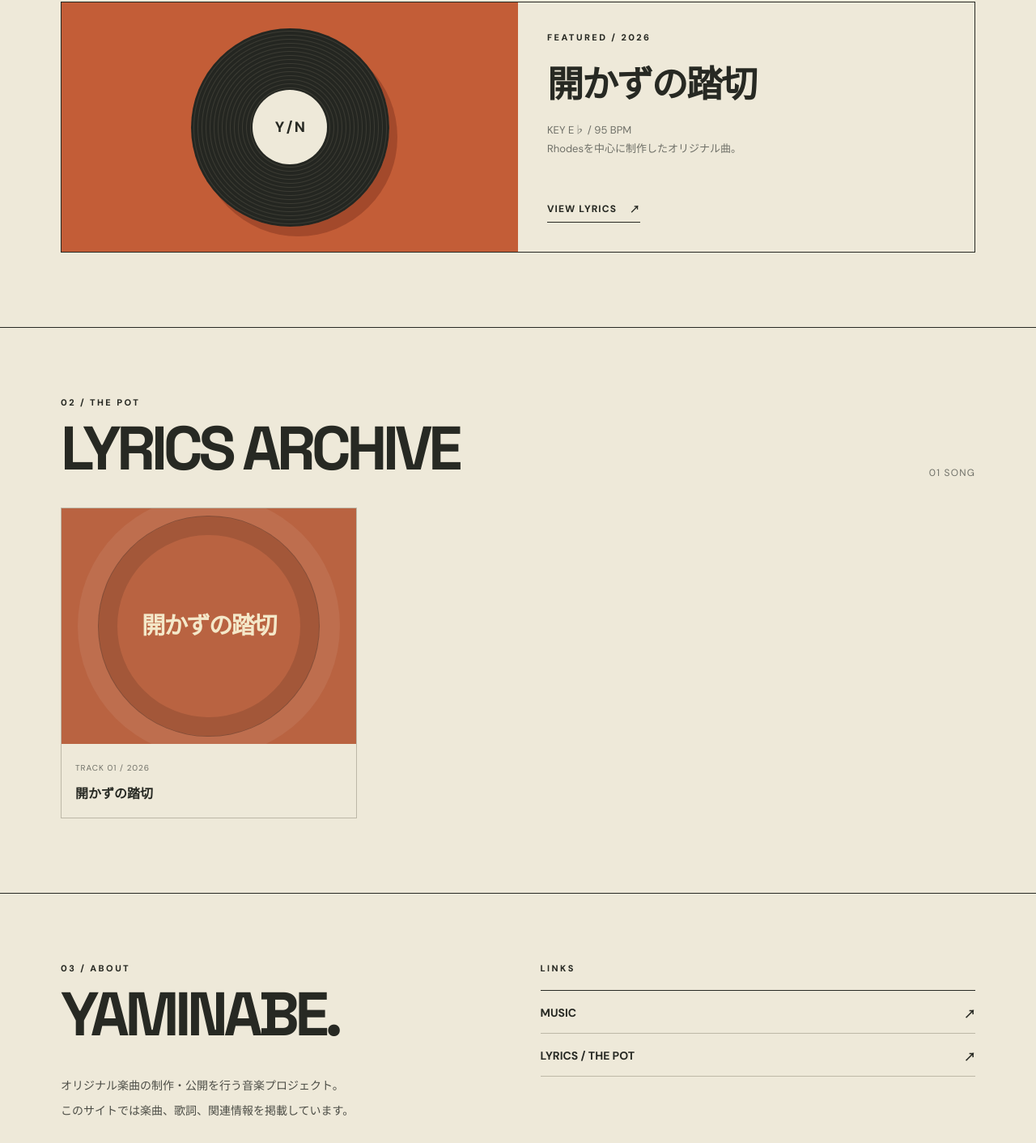
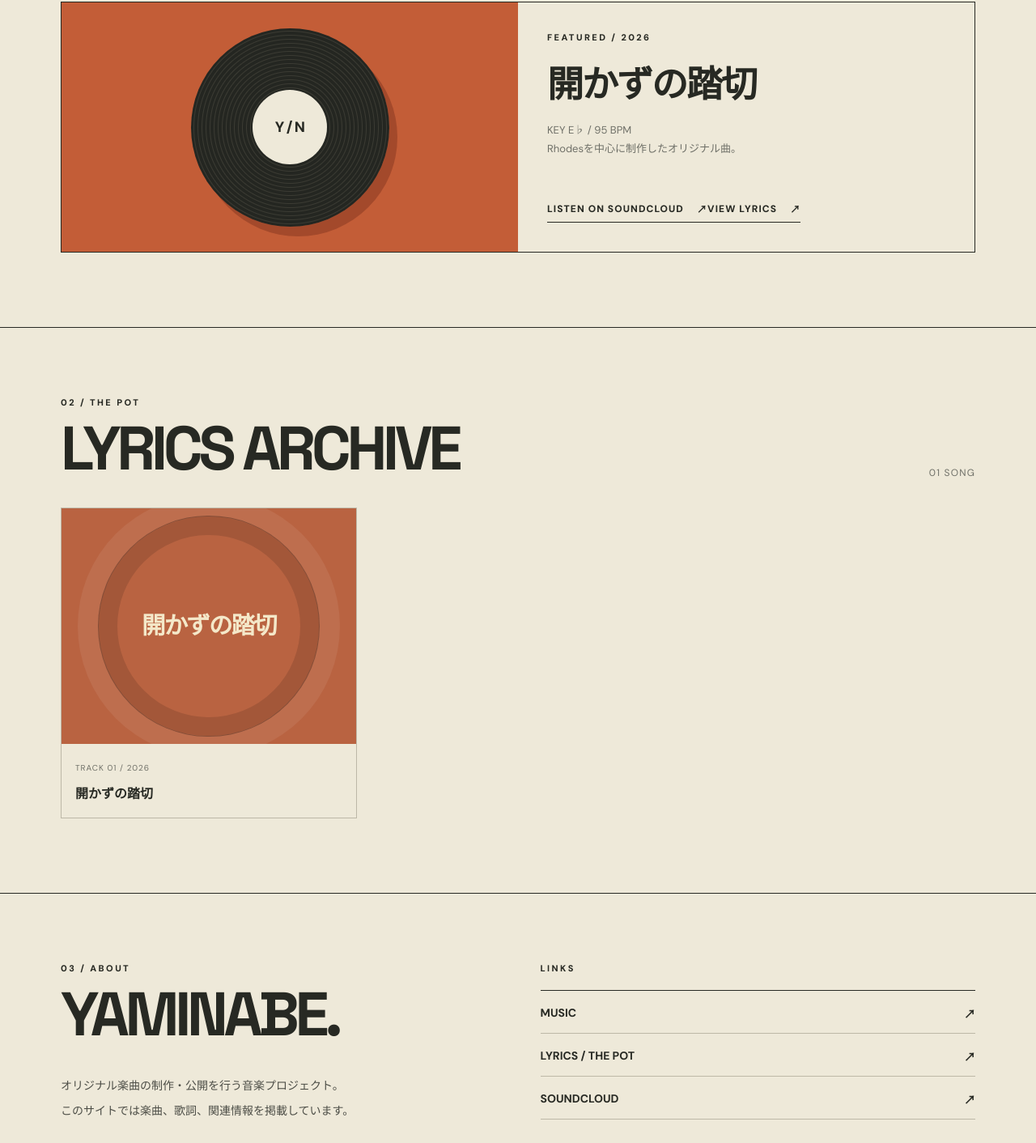
Before and after one commit to mariosannsyainndaisuki-oss/yaminabe, an Astro site: page / in a window 1280 px wide. Shown: the part 808-2220 px from the top of the page at 81% size. Built offline with nearby package versions, Linux system fonts and the light colour scheme; Astro itself is replaced by a stand-in of ours.

Commit message:
Add SoundCloud listen links to homepage

```diff
--- a/src/pages/index.astro
+++ b/src/pages/index.astro
@@ -3,13 +3,13 @@ import Base from '../layouts/Base.astro';
 import { getCollection } from 'astro:content';
 const songs = (await getCollection('songs', ({data}) => data.published)).sort((a,b) => (b.data.year ?? 0) - (a.data.year ?? 0));
 const featured = songs.find(song => song.data.featured) ?? songs[0];
-const base = import.meta.env.BASE_URL;
+const base = `${import.meta.env.BASE_URL.replace(/\/$/, '')}/`;
 const songHref = (id) => `${base}lyrics/${id}/`;
 ---
 <Base>
 <section class="hero" id="home"><div class="wrap"><div class="eyebrow">INDEPENDENT MUSIC PROJECT</div><h1>YAMI<span>NABE.</span></h1><div class="herofoot"><p>ORIGINAL MUSIC / LYRICS / MORE<br />OFFICIAL WEBSITE</p><div class="roundel" aria-hidden="true">✳</div></div></div></section>
 <div class="ticker"><span>YAMINABE &nbsp; ✳ &nbsp; MUSIC &nbsp; ✳ &nbsp; LYRICS &nbsp; ✳ &nbsp; YAMINABE &nbsp; ✳ &nbsp; MUSIC &nbsp; ✳ &nbsp; LYRICS</span></div>
-<section class="section" id="music"><div class="wrap"><div class="sectionhead"><div><div class="eyebrow">01 / MUSIC</div><h2>SELECTED TRACK</h2></div><small>ORIGINAL SONGS</small></div>{featured && <div class="featured"><div class="featureart" aria-label="レコードのグラフィック"></div><div class="featureinfo"><div><div class="eyebrow">FEATURED {featured.data.year ? `/ ${featured.data.year}` : ''}</div><h3>{featured.data.title}</h3><p>{featured.data.key && `KEY ${featured.data.key}`}{featured.data.bpm && ` / ${featured.data.bpm} BPM`}<br />{featured.data.description}</p></div><a class="arrowlink" href={songHref(featured.id)}>VIEW LYRICS <span>↗</span></a></div></div>}</div></section>
+<section class="section" id="music"><div class="wrap"><div class="sectionhead"><div><div class="eyebrow">01 / MUSIC</div><h2>SELECTED TRACK</h2></div><small>ORIGINAL SONGS</small></div>{featured && <div class="featured"><div class="featureart" aria-label="レコードのグラフィック"></div><div class="featureinfo"><div><div class="eyebrow">FEATURED {featured.data.year ? `/ ${featured.data.year}` : ''}</div><h3>{featured.data.title}</h3><p>{featured.data.key && `KEY ${featured.data.key}`}{featured.data.bpm && ` / ${featured.data.bpm} BPM`}<br />{featured.data.description}</p></div><div class="music-actions">{featured.data.audioUrl && <a class="arrowlink" href={featured.data.audioUrl} target="_blank" rel="noopener noreferrer">LISTEN ON SOUNDCLOUD <span>↗</span></a>}<a class="arrowlink" href={songHref(featured.id)}>VIEW LYRICS <span>↗</span></a></div></div></div>}</div></section>
 <section class="section" id="lyrics"><div class="wrap"><div class="sectionhead"><div><div class="eyebrow">02 / THE POT</div><h2>LYRICS ARCHIVE</h2></div><small>{String(songs.length).padStart(2,'0')} {songs.length === 1 ? 'SONG' : 'SONGS'}</small></div><div class="archive">{songs.map((song,i) => <a class="track" href={songHref(song.id)}><div class="cover"><span>{song.data.title}</span></div><div class="trackinfo"><small>TRACK {String(i+1).padStart(2,'0')} / {song.data.year ?? 'ARCHIVE'}</small><h3>{song.data.title}</h3></div></a>)}</div></div></section>
-<section class="section" id="about"><div class="wrap aboutgrid"><div><div class="eyebrow">03 / ABOUT</div><div class="sectionhead"><h2>YAMINABE.</h2></div><p>オリジナル楽曲の制作・公開を行う音楽プロジェクト。<br />このサイトでは楽曲、歌詞、関連情報を掲載しています。</p></div><div><div class="eyebrow" style="margin-bottom:20px">LINKS</div><div class="links"><a href="#music">MUSIC <span>↗</span></a><a href="#lyrics">LYRICS / THE POT <span>↗</span></a></div></div></div></section>
+<section class="section" id="about"><div class="wrap aboutgrid"><div><div class="eyebrow">03 / ABOUT</div><div class="sectionhead"><h2>YAMINABE.</h2></div><p>オリジナル楽曲の制作・公開を行う音楽プロジェクト。<br />このサイトでは楽曲、歌詞、関連情報を掲載しています。</p></div><div><div class="eyebrow" style="margin-bottom:20px">LINKS</div><div class="links"><a href="#music">MUSIC <span>↗</span></a><a href="#lyrics">LYRICS / THE POT <span>↗</span></a>{featured?.data.audioUrl && <a href={featured.data.audioUrl} target="_blank" rel="noopener noreferrer">SOUNDCLOUD <span>↗</span></a>}</div></div></div></section>
 </Base>
```
